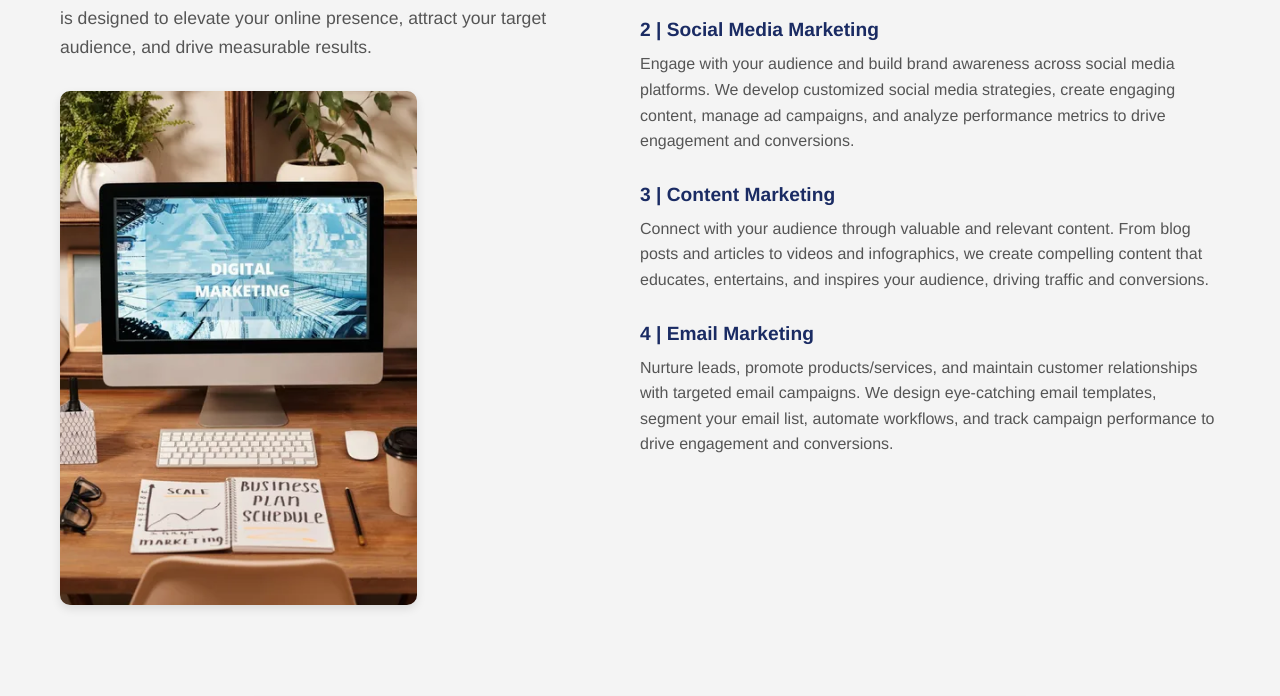
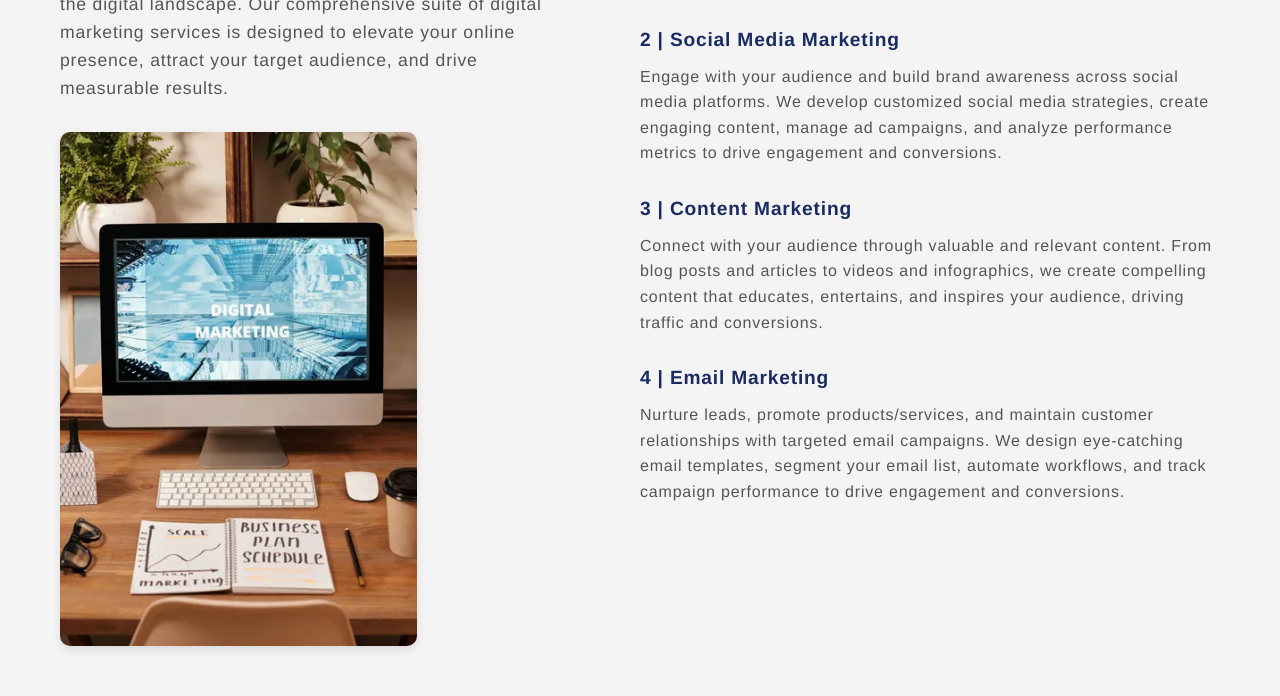
Before and after one commit to AdminCog/AdminCog, a plain HTML site: page digital.html in a window 1280 px wide. Shown: the part 333-1029 px from the top of the page. Drawn offline with Linux system fonts and the light colour scheme; a web font is replaced by a local one.

Commit message:
Update dgm.css

```diff
--- a/css/dgm.css
+++ b/css/dgm.css
@@ -1,5 +1,10 @@
 @import url('https://fonts.cdnfonts.com/css/helvetica-now-display');
 @import url('https://fonts.googleapis.com/css2?family=Spinnaker&display=swap');
+
+body {
+  line-height: 1.4;    /* You can use unitless values (1.6 = 160% of font size) */
+  letter-spacing: 0.05em;  /* Can use em, px, or rem units */
+}
 
 * {
   margin: 0;
```
